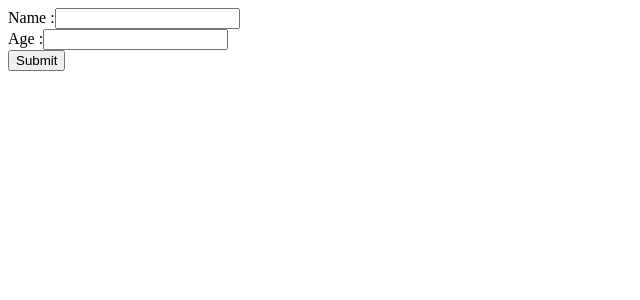
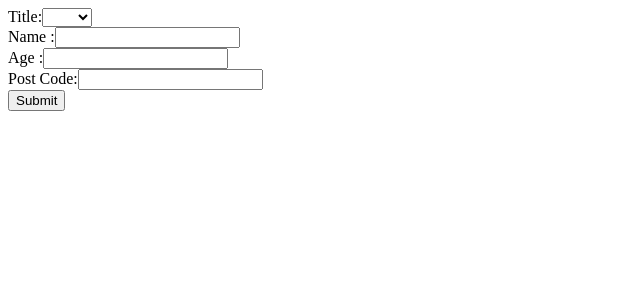
Before and after one commit to kmughal/various-samples, a React (Vite) app in the folder react-typescript-basecomponent/: page / in a window 1280 px wide. Shown: the top 300 px of the page, without its empty margins (0-640 px from the left). Built offline with nearby package versions, Linux system fonts and the light colour scheme.

Commit message:
add few more receipies

```diff
--- /dev/null
+++ b/react-typescript-basecomponent/src/components/Recepies/PostCode/PostCode.tsx
@@ -0,0 +1,30 @@
+import * as React from "react"
+import PostCodeProps from "./PostCode.Props"
+import {
+  RegexValidator,
+  RegexValidatorProps,
+} from "../../Validators/RegexValidator"
+import { TextBox, TextBoxProps } from "../../TextBox"
+const PostCode: React.FC<{ postCodeProps: PostCodeProps }> = (props) => {
+  const postCodeProps = props.postCodeProps
+  const regexValidatorProps: RegexValidatorProps = {
+    name: postCodeProps.name,
+    pubSub: postCodeProps.pubSub,
+    regEXPattern: new RegExp(
+      "^([Gg][Ii][Rr] 0[Aa]{2})|((([A-Za-z][0-9]{1,2})|(([A-Za-z][A-Ha-hJ-Yj-y][0-9]{1,2})|(([A-Za-z][0-9][A-Za-z])|([A-Za-z][A-Ha-hJ-Yj-y][0-9]?[A-Za-z]))))s?[0-9][A-Za-z]{2})$"
+    ),
+  }
+  const textBoxProps: TextBoxProps = {
+    id: postCodeProps.id,
+    name: postCodeProps.name,
+    label: postCodeProps.label,
+    validationError: postCodeProps.validationError,
+  }
+  return (
+    <RegexValidator regexValidatorProps={regexValidatorProps}>
+      <TextBox textBoxProps={textBoxProps}></TextBox>
+    </RegexValidator>
+  )
+}
+
+export default PostCode
--- /dev/null
+++ b/react-typescript-basecomponent/src/components/Recepies/PostCode/index.ts
@@ -0,0 +1,4 @@
+import PostCode from "./PostCode"
+import PostCodeProps from "./PostCode.Props"
+
+export { PostCode, PostCodeProps }
--- /dev/null
+++ b/react-typescript-basecomponent/src/components/Recepies/Title/Title.tsx
@@ -0,0 +1,36 @@
+import * as React from "react"
+import { TitleProps } from "."
+import {
+  NullValidatorProps,
+  NullValidator,
+} from "../../Validators/NullValidator"
+import { SelectBoxOption, SelectBoxProps, SelectBox } from "../../SelectBox"
+
+const Title: React.FC<{ titleProps: TitleProps }> = (props) => {
+  const selectBoxValidatorProps: NullValidatorProps = {
+    name: props.titleProps.name,
+    pubSub: props.titleProps.pubSub,
+  }
+
+  const titles = new Array<SelectBoxOption>()
+  titles.push(new SelectBoxOption("", ""))
+  titles.push(new SelectBoxOption("Mr", "mr"))
+  titles.push(new SelectBoxOption("Mrs", "mrs"))
+  titles.push(new SelectBoxOption("Miss", "miss"))
+  titles.push(new SelectBoxOption("Dr.", "dr."))
+
+  const selectBoxProps: SelectBoxProps = {
+    id: props.titleProps.id,
+    name: props.titleProps.name,
+    label: props.titleProps.label,
+    options: titles,
+  }
+
+  return (
+    <NullValidator nullValidatorProps={selectBoxValidatorProps}>
+      <SelectBox selectBoxProps={selectBoxProps} />
+    </NullValidator>
+  )
+}
+
+export default Title
--- /dev/null
+++ b/react-typescript-basecomponent/src/components/Recepies/Title/index.ts
@@ -0,0 +1,4 @@
+import Title from "./Title"
+import TitleProps from "./Title.Props"
+
+export { Title, TitleProps }
--- /dev/null
+++ b/react-typescript-basecomponent/src/components/SelectBox/SelectBox.Props.ts
@@ -0,0 +1,13 @@
+import SelectBoxOption from "./SelectBoxOption"
+
+interface SelectBoxProps {
+  options: Array<SelectBoxOption>,
+  name: string;
+  id: string;
+  eleRef?: React.MutableRefObject<HTMLSelectElement>;
+  valid?: boolean;
+  validationError?: string;
+  label: string;
+}
+
+export default SelectBoxProps
--- /dev/null
+++ b/react-typescript-basecomponent/src/components/SelectBox/SelectBox.tsx
@@ -0,0 +1,31 @@
+import * as React from "react"
+import SelectBoxProps from "./SelectBox.Props"
+import SelectBoxOption from "./SelectBoxOption"
+
+const SelectBox: React.FC<{ selectBoxProps: SelectBoxProps }> = (props) => {
+  const selectBoxProps = props.selectBoxProps
+
+  const selectOptions = selectBoxProps.options.map(
+    (option: SelectBoxOption, index: number) => (
+      <option key={index} value={option.value}>{option.text}</option>
+    )
+  )
+  return (
+    <div>
+      <label>{selectBoxProps.label}</label>
+      <select
+        ref={selectBoxProps.eleRef}
+        name={selectBoxProps.name}
+        id={selectBoxProps.id}
+      >
+        {selectOptions}
+      </select>
+      {!selectBoxProps.valid && (
+        <p>{selectBoxProps.validationError ?? "Select an option"} </p>
+      )}
+      {props.children}
+    </div>
+  )
+}
+
+export default SelectBox
--- /dev/null
+++ b/react-typescript-basecomponent/src/components/SelectBox/SelectBoxOption.ts
@@ -0,0 +1,7 @@
+class SelectBoxOption {
+  constructor(public text: string, public value: string) {
+
+   }
+}
+
+export default SelectBoxOption
--- /dev/null
+++ b/react-typescript-basecomponent/src/components/SelectBox/index.ts
@@ -0,0 +1,5 @@
+import SelectBoxProps from "./SelectBox.Props"
+import SelectBox from "./SelectBox"
+import SelectBoxOption from "./SelectBoxOption"
+
+export { SelectBox, SelectBoxProps, SelectBoxOption }
--- a/react-typescript-basecomponent/src/components/Validators/RegexValidator/index.ts
+++ b/react-typescript-basecomponent/src/components/Validators/RegexValidator/index.ts
@@ -1,4 +1,4 @@
-import NullValidator from "./NullValidator"
+import RegexValidator from "./RegexValidator"
 import RegexValidatorProps from "./RegexValidator.Props"
 
-export { NullValidator, RegexValidatorProps }
+export { RegexValidator, RegexValidatorProps }
--- a/react-typescript-basecomponent/src/index.tsx
+++ b/react-typescript-basecomponent/src/index.tsx
@@ -7,14 +7,18 @@ import {
   NullValidatorProps,
 } from "./components/Validators/NullValidator"
 
-import { TextBox, TextBoxProps } from "./components/TextBox"
-
 import {
   RangeValidator,
   RangeValidatorProps,
 } from "./components/Validators/RangeValidator"
 
+import { TextBox, TextBoxProps } from "./components/TextBox"
+
+import { PostCode, PostCodeProps } from "./components/Recepies/PostCode"
+
 import { NumberBox, NumberBoxProps } from "./components/NumberBox"
+
+import { Title, TitleProps } from "./components/Recepies/Title"
 
 const fromProps: FormProps = {
   submitHandler: () => {
@@ -43,15 +47,26 @@ const numberBoxProps: NumberBoxProps = {
   validationError: "Valid range is from 5->20",
 }
 
+const postCodeProps: PostCodeProps = {
+  name: "postcode",
+  id: "postcode",
+  validationError: "Invalid postcode",
+  label: "Post Code:",
+}
+
+const titleProps: TitleProps = { label: "Title:", id: "title", name: "title" }
+
 const App = () => {
   return (
     <Form fromProps={fromProps}>
+      <Title titleProps={titleProps} />
       <NullValidator nullValidatorProps={nullValidatorProps}>
         <TextBox textBoxProps={textBoxProps} />
       </NullValidator>
       <RangeValidator rangeValidatorProps={rangeValidatorProps}>
         <NumberBox numberBoxProps={numberBoxProps} />
       </RangeValidator>
+      <PostCode postCodeProps={postCodeProps} />
       <div>
         <button>Submit</button>
       </div>
```
Also changed, not shown: react-typescript-basecomponent/src/components/Recepies/PostCode/PostCode.Props.ts (added, +9 -0 lines), react-typescript-basecomponent/src/components/Recepies/Title/Title.Props.ts (added, +8 -0 lines).
